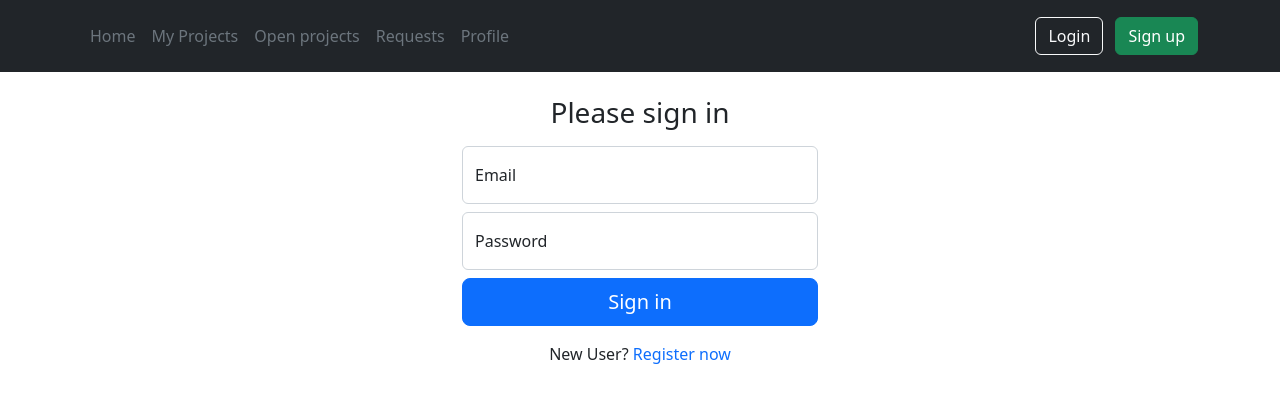
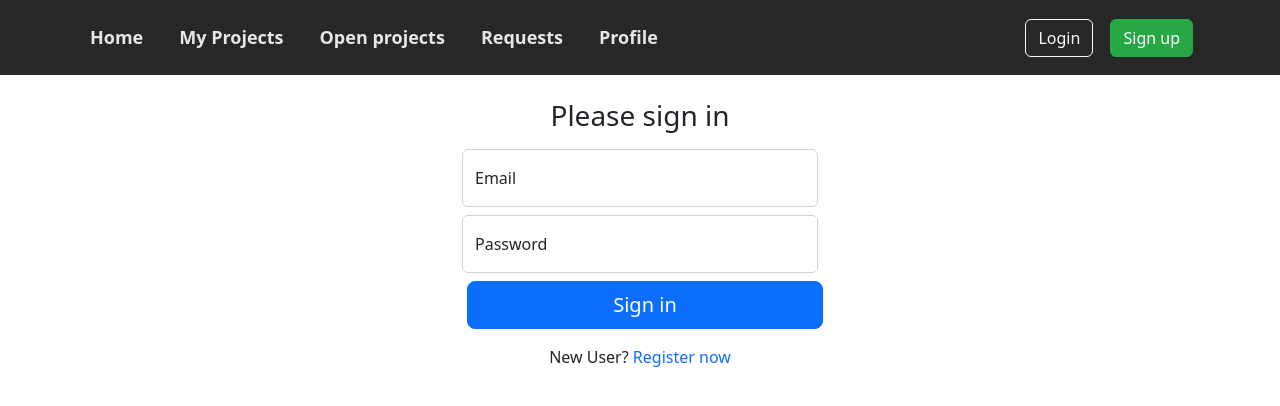
Before and after one commit to modemobpsycho/flask-project-tracker, a Flask app: a page that uses website/templates/navigation.html in a window 1280 px wide. Shown: the top 406 px of the page. Run offline with Flask 3, Linux system fonts and the light colour scheme; parts of the project's set-up code (start-up, migrations or seed data) failed here and were passed over; some libraries are stand-ins or nearby versions.

Commit message:
update nav

```diff
--- /dev/null
+++ b/website/static/styles/navigation.css
@@ -0,0 +1,67 @@
+/* website/static/styles/navigation.css */
+
+header {
+    background-color: #262928;
+    padding: 10px 0;
+}
+
+.container {
+    margin: 0 auto;
+}
+
+.nav {
+    padding: 0;
+    margin: 0;
+}
+
+.nav li {
+    display: inline-block;
+    margin-right: 20px;
+}
+
+.nav-link {
+    text-decoration: none;
+    color: #e6e6e6;
+    font-weight: bold;
+    font-size: 18px;
+    transition: color 0.5s ease;
+}
+
+.nav-link:hover {
+    color: #9a9a9a;
+}
+
+.btn {
+    margin: 0 5px;
+}
+
+.btn-danger {
+    background-color: #e32d3f;
+    border-color: #dc3545;
+}
+
+.btn-danger:hover {
+    background-color: #c82333;
+    border-color: #bd2130;
+}
+
+.btn-success {
+    background-color: #28a745;
+    border-color: #28a745;
+}
+
+.btn-success:hover {
+    background-color: #218838;
+    border-color: #1e7e34;
+}
+
+.btn-outline-light {
+    color: #f8f9fa;
+    border-color: #f8f9fa;
+}
+
+.btn-outline-light:hover {
+    background-color: #f8f9fa;
+    color: #212529;
+    border-color: #f8f9fa;
+}
--- a/website/templates/navigation.html
+++ b/website/templates/navigation.html
@@ -1,5 +1,10 @@
 <!-- website/templates/navigation.html -->
-<header class="p-3 text-bg-dark">
+<link
+    rel="stylesheet"
+    href="{{ url_for('static', filename='styles/navigation.css') }}"
+/>
+
+<header class="p-3">
     <div class="container">
         <div
             class="d-flex flex-wrap align-items-center justify-content-center justify-content-lg-start"
@@ -8,37 +13,35 @@
                 class="nav col-12 col-lg-auto me-lg-auto mb-2 justify-content-center mb-md-0"
             >
                 <li>
-                    <a
-                        href="{{ url_for('core.home') }}"
-                        class="nav-link px-2 text-secondary"
+                    <a href="{{ url_for('core.home') }}" class="nav-link px-2"
                         >Home</a
                     >
                 </li>
                 <li>
                     <a
                         href="{{ url_for('projects.projects') }}"
-                        class="nav-link px-2 text-secondary"
+                        class="nav-link px-2"
                         >My Projects</a
                     >
                 </li>
                 <li>
                     <a
                         href="{{ url_for('projects.public_projects') }}"
-                        class="nav-link px-2 text-secondary"
+                        class="nav-link px-2"
                         >Open projects</a
                     >
                 </li>
                 <li>
                     <a
                         href="{{ url_for('projects.join_requests') }}"
-                        class="nav-link px-2 text-secondary"
+                        class="nav-link px-2"
                         >Requests</a
                     >
                 </li>
                 <li>
                     <a
                         href="{{ url_for('accounts.profile') }}"
-                        class="nav-link px-2 text-secondary"
+                        class="nav-link px-2"
                         >Profile</a
                     >
                 </li>
```
